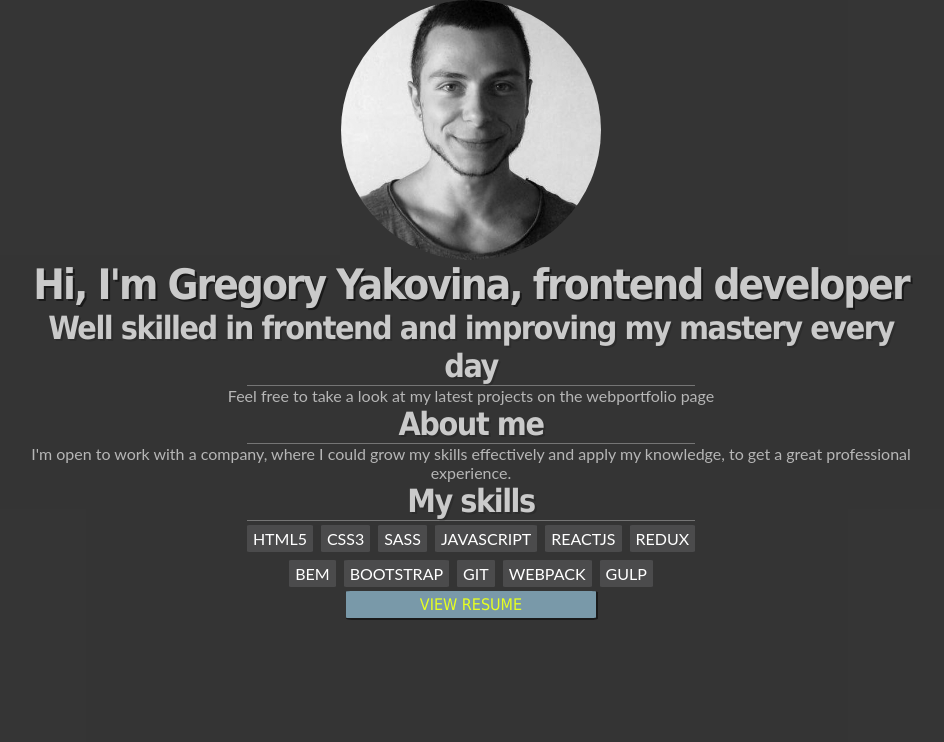
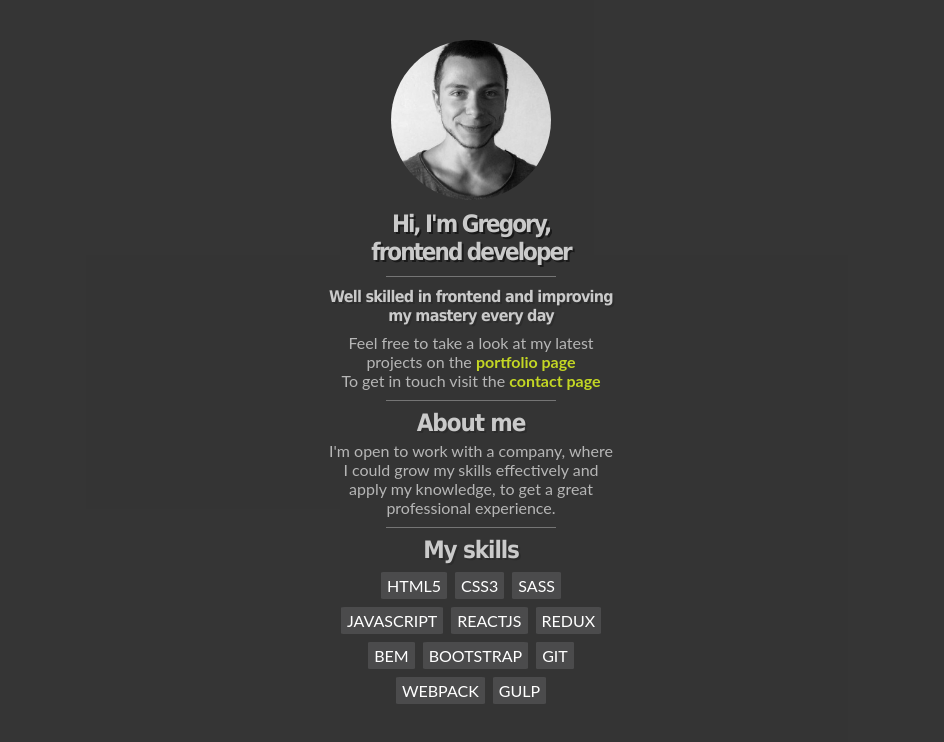
Before and after one commit to Satir8/Portfolio, a React (Create React App) app: page / in a window 1280 px wide. Shown: the top 742 px of the page, without its empty margins (169-1113 px from the left). Built offline with nearby package versions, Linux system fonts and the light colour scheme.

Commit message:
updated small version of welcome page

```diff
--- a/src/pages/welcome/WelcomePage.js
+++ b/src/pages/welcome/WelcomePage.js
@@ -6,6 +6,7 @@ class WelcomePage extends Component {
   // state = {  }
   render() {
     return (
+      <>
         <div className={styles.welcome__pageWrapper}>
           <div className={styles.welcome__innerWrapper}>
             <div className={styles.welcome__photoWrapper}>
@@ -16,25 +17,53 @@ class WelcomePage extends Component {
               />
             </div>
             <h1 className={styles.welcome__mainTitle}>
-            Hi, I'm Gregory Yakovina, frontend developer
+              Hi, I'm Gregory, frontend developer
             </h1>
             <h2 className={styles.welcome__mainSubtitle}>
               Well skilled in frontend and improving my mastery every day
             </h2>
 
             <p className={styles.welcome__description}>
-            Feel free to take a look at my latest projects on the web
-            <span>portfolio page</span>
+              Feel free to take a look at my latest projects on the{" "}
+              <a className={styles.welcome__link} href="#">
+                portfolio page
+              </a>
+              <span className={styles.contactSpan}>
+                To get in touch visit the{" "}
+                <a className={styles.welcome__link} href="#">
+                  contact page
+                </a>
+              </span>
             </p>
 
-          <h2 className={styles.welcome__mainSubtitle}>About me</h2>
+            <h2 className={styles.welcome__mainSubheading}>About me</h2>
             <p className={styles.welcome__description}>
               I'm open to work with a company, where I could grow my skills
               effectively and apply my knowledge, to get a great professional
               experience.
+              <span>
+                If you are interested, take a look at my
+                <a
+                  href={require("../../cv/Grygorii Yakovina.pdf")}
+                  target="_blank"
+                  rel="noopener noreferrer"
+                  className={styles.welcome__link}
+                >
+                  resume
+                </a>
+                .
+              </span>
             </p>
+            {/* <a
+            href={require("../../cv/Grygorii Yakovina.pdf")}
+            target="_blank"
+            rel="noopener noreferrer"
+            className={styles.welcome__downloadLink}
+          >
+            Show Resume
+          </a> */}
 
-          <h2 className={styles.welcome__mainSubtitle}>My skills</h2>
+            <h2 className={styles.welcome__mainSubheading}>My skills</h2>
             <ul className={styles.welcome__skillsList}>
               {skills.map((item, idx) => (
                 <li className={styles.welcome__skillsItem} key={idx}>
@@ -42,16 +71,9 @@ class WelcomePage extends Component {
                 </li>
               ))}
             </ul>
-          <a
-            href={require("../../cv/Grygorii Yakovina.pdf")}
-            target="_blank"
-            rel="noopener noreferrer"
-            className={styles.welcome__downloadLink}
-          >
-            View Resume
-          </a>
           </div>
         </div>
+      </>
     );
   }
 }
--- a/src/pages/welcome/WelcomePage.module.css
+++ b/src/pages/welcome/WelcomePage.module.css
@@ -4,22 +4,25 @@
   flex-wrap: wrap;
   min-height: 100vh;
   background-color: rgba(42, 42, 42, 0.95);
+  padding: 40px 10px 0px 10px;
 }
 .welcome__innerWrapper {
-  width: 70%;
+  width: 100%;
   /* display: flex;
-  flex-wrap: wrap;
-  justify-content: center; */
+  justify-content: center;
+  align-items: center;
+  flex-wrap: wrap; */
 }
 .welcome__photoWrapper {
   display: flex;
   justify-content: center;
   align-items: center;
-  width: 260px;
-  height: 260px;
+  width: 160px;
+  height: 160px;
   border-radius: 50%;
   overflow: hidden;
   margin: 0 auto;
+  margin-bottom: 10px;
 }
 
 .welcome__photo {
@@ -30,63 +33,95 @@
 }
 
 .welcome__mainTitle {
+  width: 220px;
   display: block;
   text-align: center;
-  /* text-align: left; */
   font-family: "Montserrat", Tahoma, Verdana, sans-serif;
   color: #cacaca;
-  font-size: 42px;
+  font-size: 24px;
   font-weight: 700;
   letter-spacing: -2px;
   text-shadow: 2px 2px 0 rgba(0, 0, 0, 0.5);
+  margin: 0 auto;
+  margin-bottom: 10px;
 }
 
 .welcome__mainSubtitle {
+  width: 300px;
   text-align: center;
   font-family: "Montserrat", Tahoma, Verdana, sans-serif;
-  font-size: 32px;
+  font-size: 16px;
   color: #cacaca;
   text-shadow: 2px 2px 0 rgba(0, 0, 0, 0.15);
   font-weight: 600;
   position: relative;
   display: block;
   letter-spacing: -0.045em;
+  margin: 0 auto;
+  margin-bottom: 8px;
 }
 
-.welcome__mainSubtitle::after {
+/* .welcome__mainTitle::after {
   content: "";
   display: block;
   margin: 0 auto;
   height: 1px;
   width: 50%;
   background-color: rgba(182, 182, 182, 0.5);
+  margin-top: 12px;
+} */
+
+.welcome__mainSubheading {
+  text-align: center;
+  font-family: "Montserrat", Tahoma, Verdana, sans-serif;
+  font-size: 24px;
+  color: #cacaca;
+  text-shadow: 2px 2px 0 rgba(0, 0, 0, 0.15);
+  font-weight: 600;
+  position: relative;
+  display: block;
+  letter-spacing: -0.045em;
+  margin-bottom: 4px;
 }
 
 .welcome__description {
+  width: 284px;
   font-family: "Lato", "Open Sans", Verdana, sans-serif;
+  font-size: 16px;
+  font-weight: 400;
   color: #b6b6b6;
   text-align: center;
+  margin: 0 auto;
+  margin-bottom: 8px;
 }
 
-.welcome__downloadLink {
+.welcome__description::after,
+.welcome__mainTitle::after {
+  content: "";
   display: block;
-  text-align: center;
-  width: 250px;
-  font-family: "Montserrat", Tahoma, Verdana, sans-serif;
-  font-size: 16px;
-  font-weight: 500;
-  text-transform: uppercase;
-  color: #e7ff20;
-  background-color: #7999a9;
-  border-radius: 2%;
-  box-shadow: 1px 1px 0px 1px rgba(0, 0, 0, 0.5);
-  padding: 4px 8px;
-  outline: none;
   margin: 0 auto;
+  height: 1px;
+  width: 170px;
+  background-color: rgba(182, 182, 182, 0.5);
+  margin-top: 10px;
+}
+
+.welcome__description span {
+  display: none;
+}
+
+.welcome__description .contactSpan {
+  display: block;
+}
+
+.welcome__link {
+  display: inline-block;
+  color: rgba(231, 255, 32, 0.8);
+  font-weight: 700;
 }
 
 .welcome__skillsList {
-  width: 460px;
+  width: 270px;
   display: flex;
   justify-content: center;
   align-items: center;
```
Lines whose indentation alone changed are shown as unchanged.
